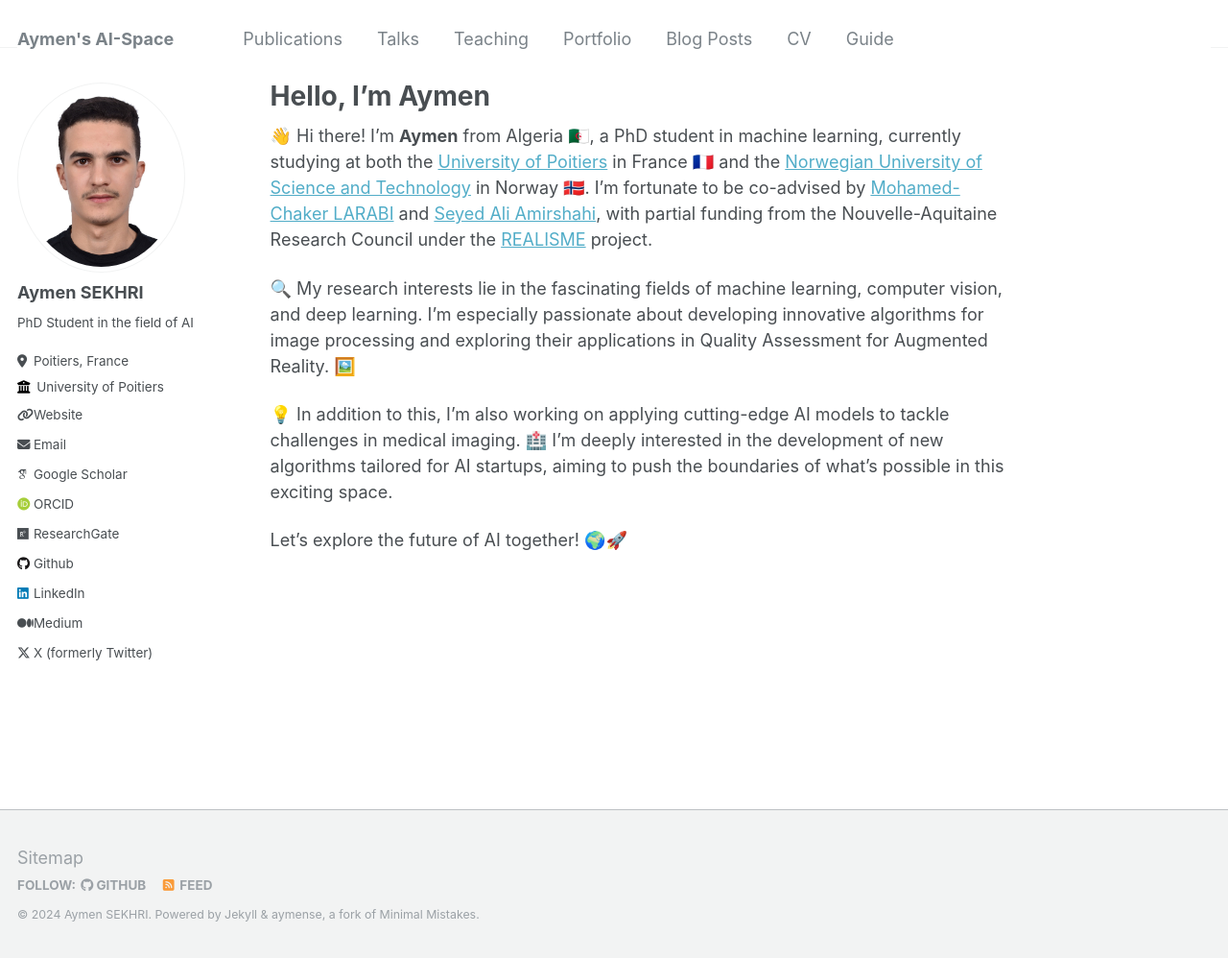
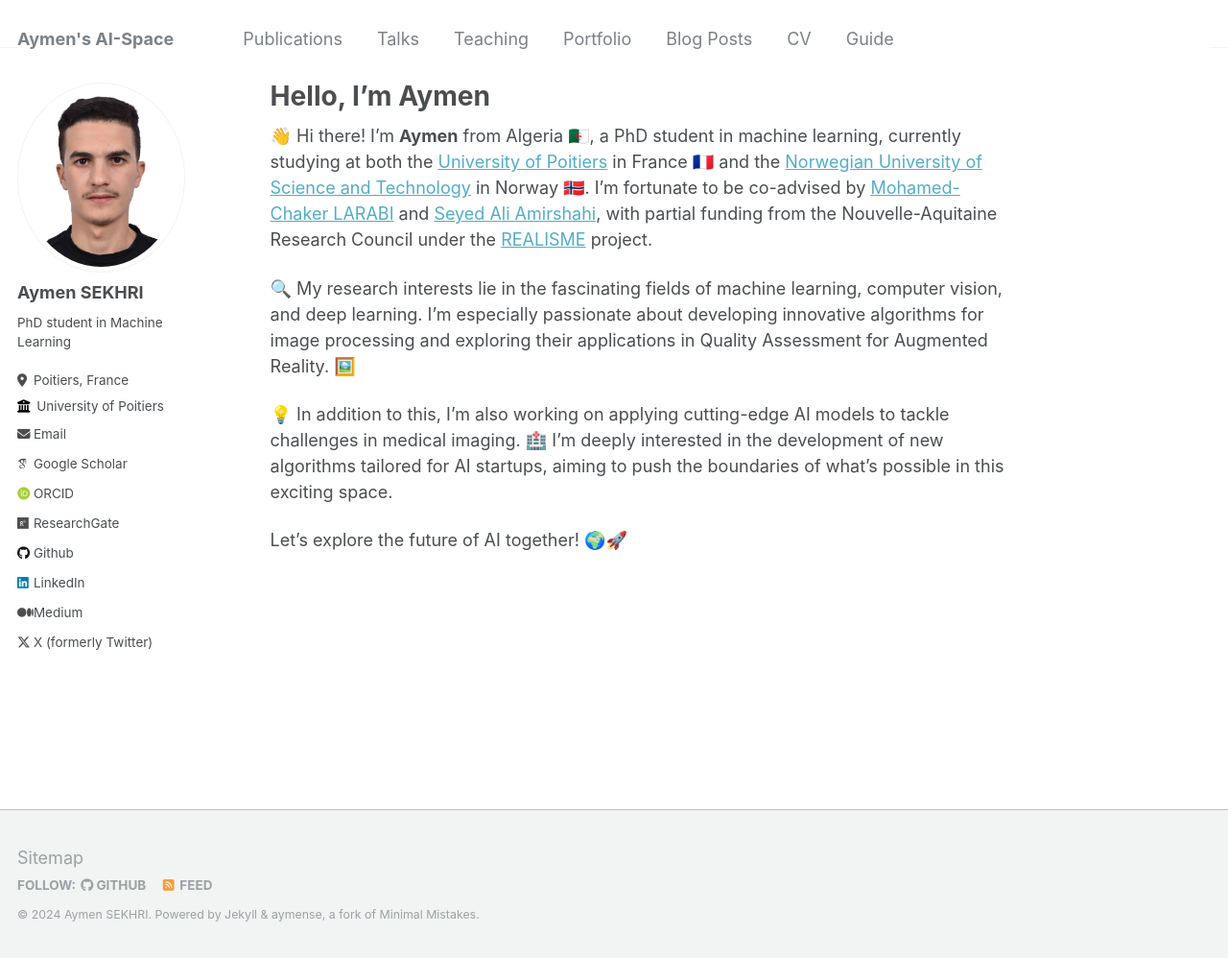
Before and after one commit to AymenSe/AymenSe.github.io, a Jekyll site: the page built from _pages/about.md, in a window 1280 px wide and 998 px high. Shown: the whole window at 96% size. Built offline with Jekyll 4.4.1, drawn with Linux system fonts in a browser that asks for light colours; some web fonts are replaced.

Commit message:
modify the about 3

```diff
--- a/_config.yml
+++ b/_config.yml
@@ -24,10 +24,10 @@ author:
   avatar           : "profile.png"
   name             : "Aymen SEKHRI"
   pronouns         : # example: "she/her"
-  bio              : "PhD Student in the field of AI"
+  bio              : "PhD student in Machine Learning"
   location         : "Poitiers, France" # example: "Gjøvik, Norway"
   employer         : "University of Poitiers" # example: "Norwegian University of Science and Technology"
-  uri              : "asekhri.me"
+  uri              : # example: "https://www.ntnu.edu/employees/aymens"
   email            : "aymen.sekhri@univ-poitiers.fr"  # example: "aymens@ntnu.no"
 
   # Academic websites
```
